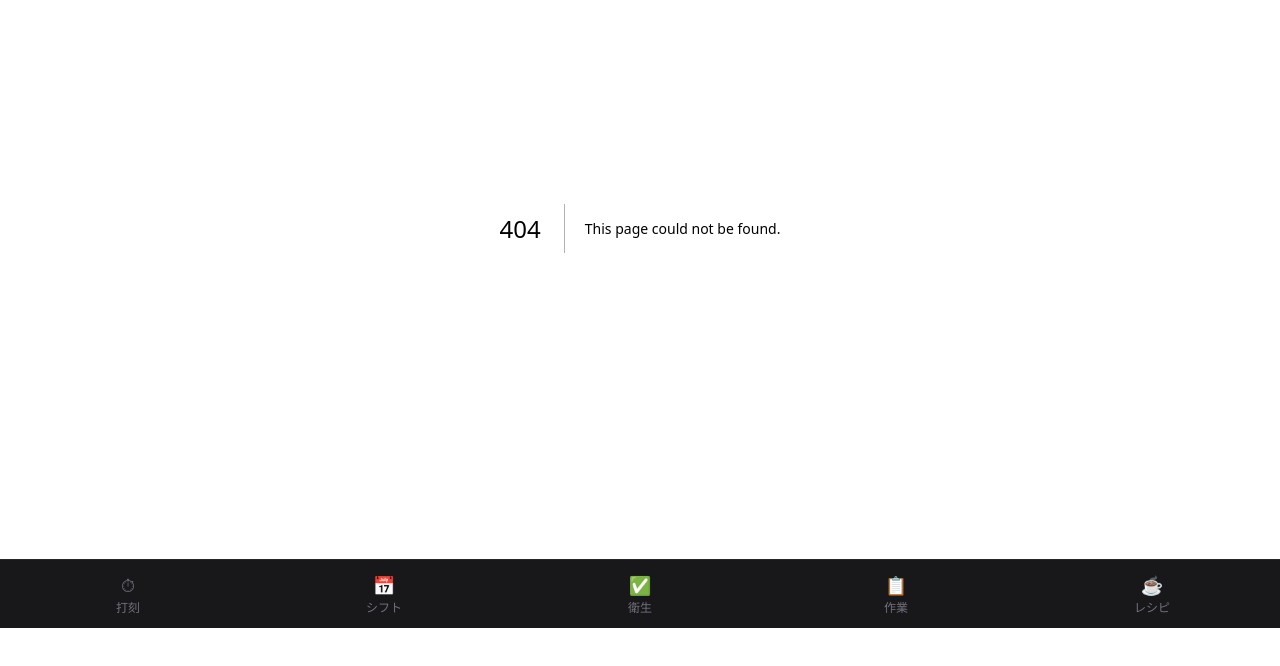
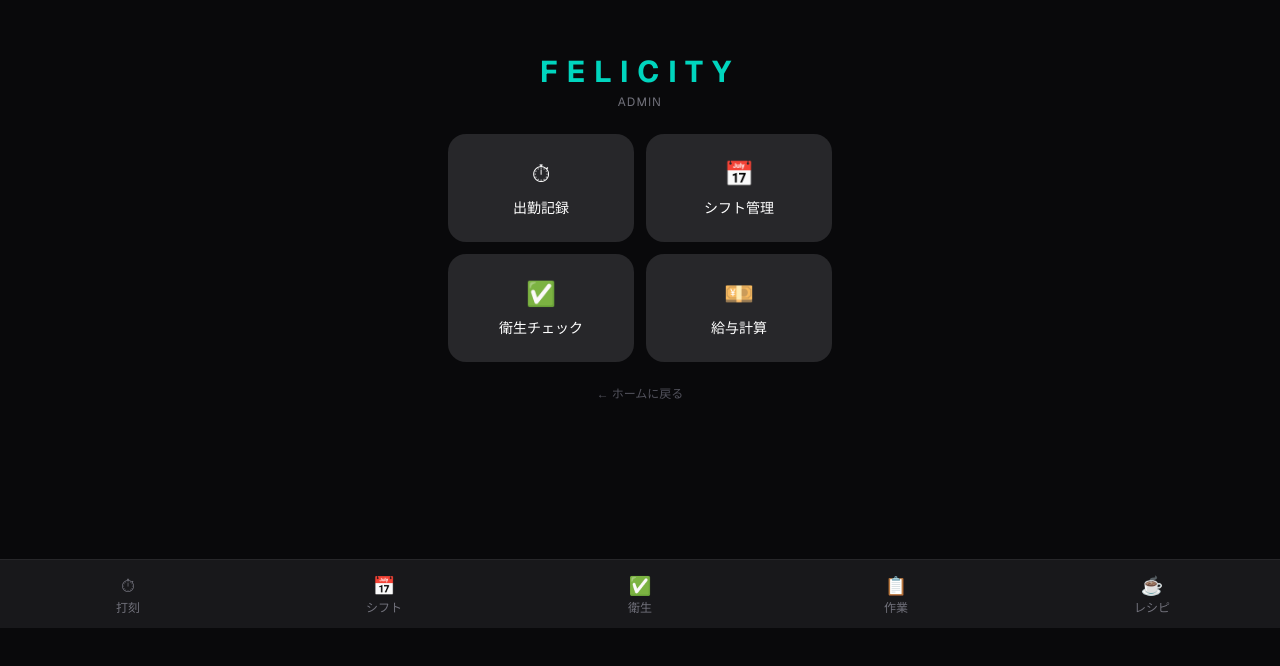
Before and after one commit to rkirishima/felicity-staff, a Next.js app: page /admin in a window 1280 px wide. Before the commit this address had no page. Shown: the part 172-838 px from the top of the page. Built offline with nearby package versions, Linux system fonts and the light colour scheme.

Commit message:
feat: admin page

```diff
--- /dev/null
+++ b/app/admin/page.tsx
@@ -0,0 +1,37 @@
+'use client'
+import { useRouter } from 'next/navigation'
+
+export default function AdminPage() {
+  const router = useRouter()
+  return (
+    <main className="min-h-screen bg-zinc-950 text-white flex flex-col items-center justify-center p-6 gap-6">
+      <div className="text-center">
+        <h1 className="text-3xl font-bold tracking-[0.3em] text-teal-400">FELICITY</h1>
+        <p className="text-zinc-500 text-xs mt-1 tracking-widest">ADMIN</p>
+      </div>
+      <div className="w-full max-w-sm grid grid-cols-2 gap-3">
+        <button onClick={() => router.push('/admin/timeclock')}
+          className="bg-zinc-800 hover:bg-zinc-700 rounded-2xl p-6 text-center transition-all">
+          <div className="text-2xl mb-2">⏱</div>
+          <div className="text-sm font-medium">出勤記録</div>
+        </button>
+        <button onClick={() => router.push('/schedule')}
+          className="bg-zinc-800 hover:bg-zinc-700 rounded-2xl p-6 text-center transition-all">
+          <div className="text-2xl mb-2">📅</div>
+          <div className="text-sm font-medium">シフト管理</div>
+        </button>
+        <button onClick={() => router.push('/hygiene')}
+          className="bg-zinc-800 hover:bg-zinc-700 rounded-2xl p-6 text-center transition-all">
+          <div className="text-2xl mb-2">✅</div>
+          <div className="text-sm font-medium">衛生チェック</div>
+        </button>
+        <button onClick={() => router.push('/admin/payroll')}
+          className="bg-zinc-800 hover:bg-zinc-700 rounded-2xl p-6 text-center transition-all">
+          <div className="text-2xl mb-2">💴</div>
+          <div className="text-sm font-medium">給与計算</div>
+        </button>
+      </div>
+      <button onClick={() => router.push('/')} className="text-zinc-600 text-xs hover:text-zinc-400">← ホームに戻る</button>
+    </main>
+  )
+}
```
